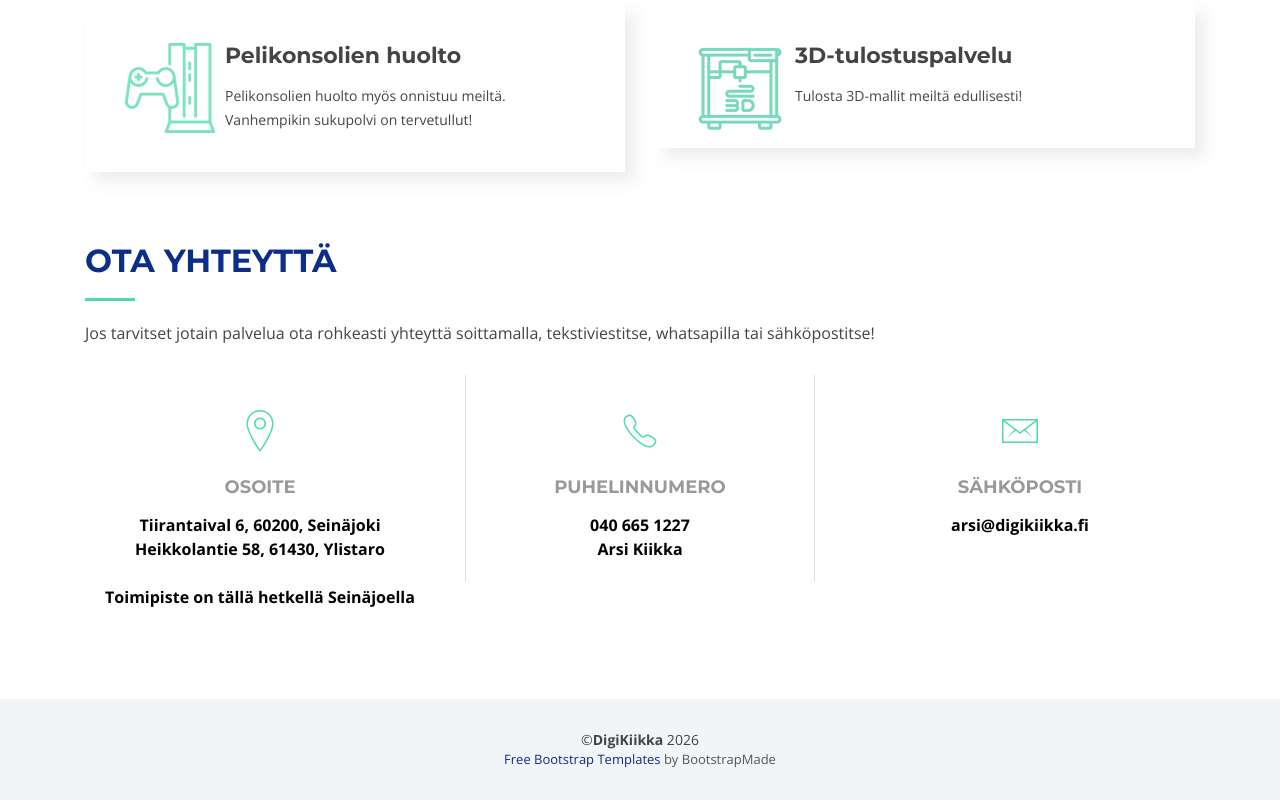
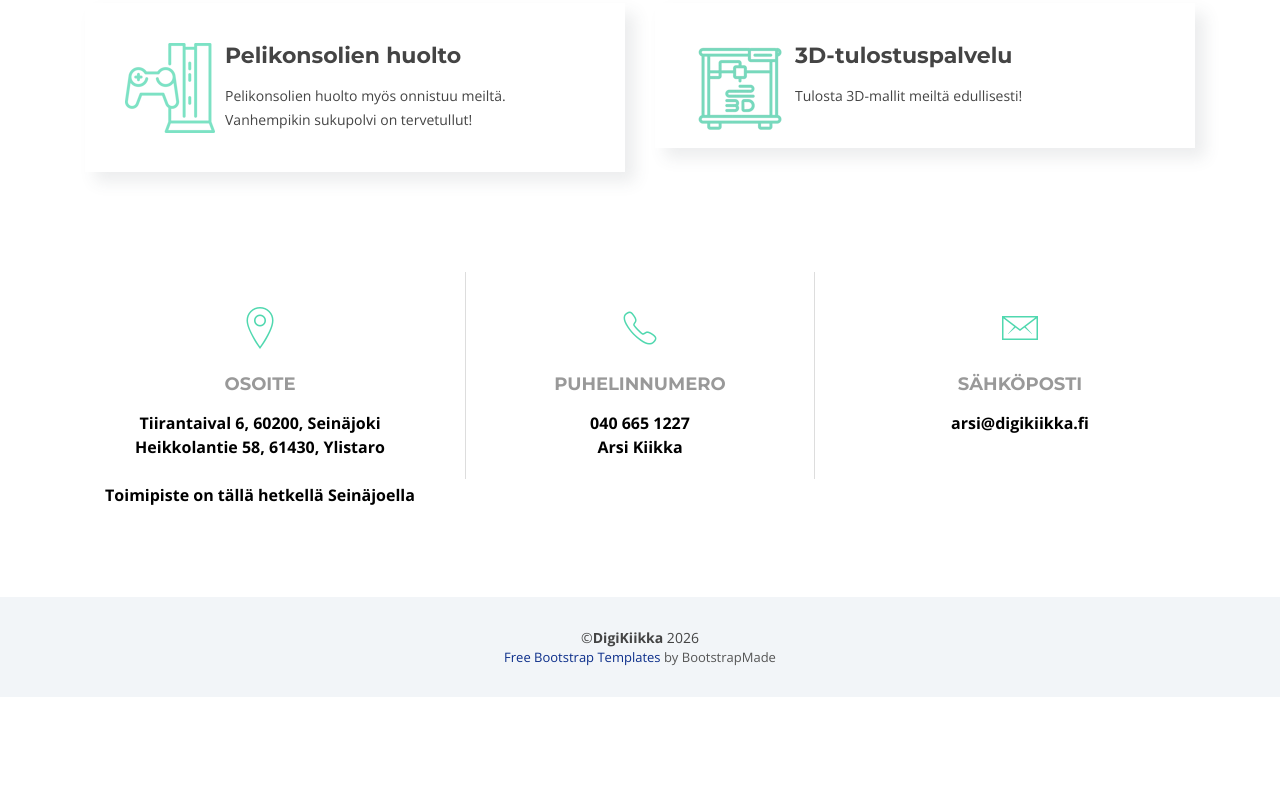
Before and after one commit to DigiKiikka/digikiikka.github.io, a plain HTML site: page index.html in a window 1280 px wide. Shown: the part 1439-2239 px from the top of the page. After the commit the page ends 2136 px from the top, so only its background shows below. Drawn offline with nearby package versions, Linux system fonts and the light colour scheme; files whose address does not match are found by name.

Commit message:
Update index.html

```diff
--- a/index.html
+++ b/index.html
@@ -226,8 +226,6 @@
     <section id="contact" class="wow fadeInUp">
       <div class="container">
         <div class="section-header">
-          <h2>Ota yhteyttä</h2>
-          <p>Jos tarvitset jotain palvelua ota rohkeasti yhteyttä soittamalla, tekstiviestitse, whatsapilla tai sähköpostitse!</p>
         </div>
 
         <div class="row contact-info">
```
